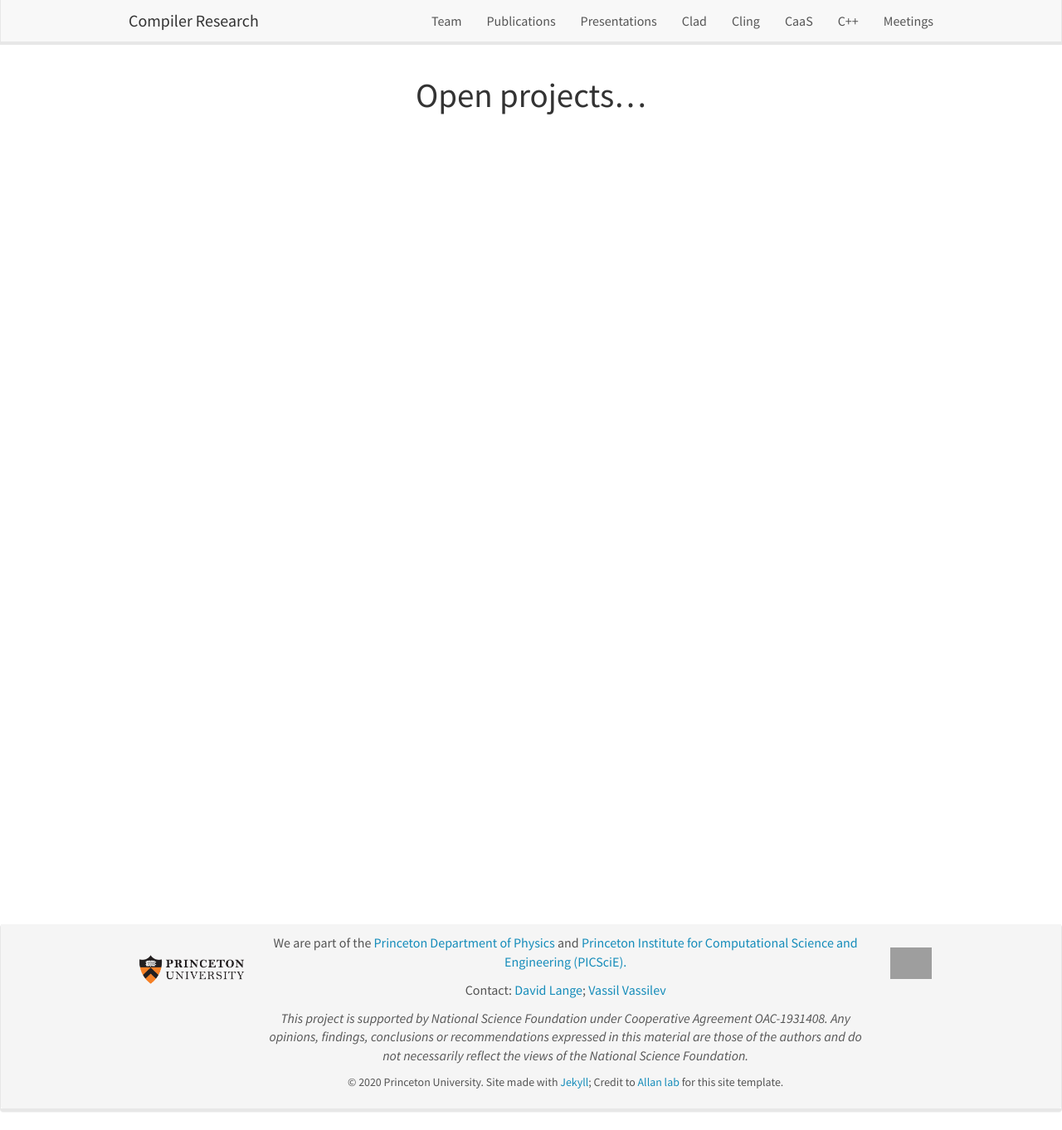
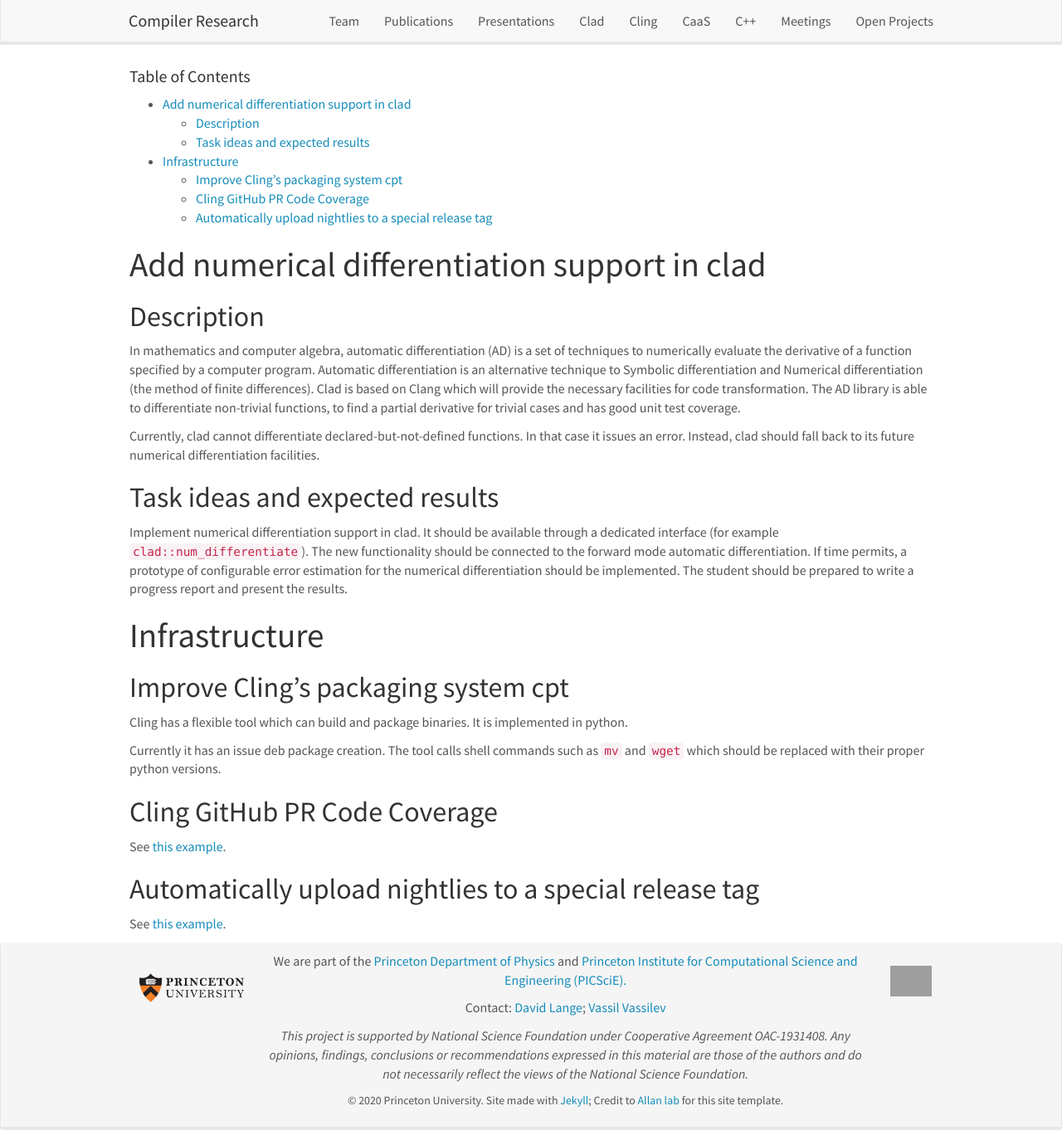
Before and after one commit to vgvassilev/clad, a Jekyll site: the page built from _pages/open_projects.md, in a window 1280 px wide and 1362 px high. Shown: the whole window at 83% size. Built offline with Jekyll 4.4.1, drawn with Linux system fonts in a browser that asks for light colours; nearby versions of some CDN libraries; grey boxes are pictures that could not be loaded.

Commit message:
Add open projects page.

```diff
--- a/_includes/header.html
+++ b/_includes/header.html
@@ -22,6 +22,7 @@
 		<li><a href="{{ site.url }}{{ site.baseurl }}/caas">CaaS</a></li>
 		<li><a href="{{ site.url }}{{ site.baseurl }}/cpp">C++</a></li>
 		<li><a href="{{ site.url }}{{ site.baseurl }}/meetings">Meetings</a></li>
+                <li><a href="{{ site.url }}{{ site.baseurl }}/open_projects">Open Projects</a></li>
 	  </ul>
 	</div>
   </div>
--- a/_pages/open_projects.md
+++ b/_pages/open_projects.md
@@ -6,4 +6,55 @@ sitemap: false
 permalink: /open_projects
 ---
 
-# Open projects...
+<nav>
+  <h4>Table of Contents</h4>
+  * this unordered seed list will be replaced by toc as unordered list
+  {:toc}
+</nav>
+
+
+# Add numerical differentiation support in clad
+
+## Description
+
+In mathematics and computer algebra, automatic differentiation (AD) is a set of
+techniques to numerically evaluate the derivative of a function specified by a
+computer program. Automatic differentiation is an alternative technique to
+Symbolic differentiation and Numerical differentiation (the method of finite
+differences). Clad is based on Clang which will provide the necessary facilities
+for code transformation. The AD library is able to differentiate non-trivial
+functions, to find a partial derivative for trivial cases and has good unit test
+coverage.
+
+Currently, clad cannot differentiate declared-but-not-defined functions.
+In that case it issues an error. Instead, clad should fall back to its future
+numerical differentiation facilities.
+
+## Task ideas and expected results
+
+Implement numerical differentiation support in clad. It should be available
+through a dedicated interface (for example `clad::num_differentiate`).
+The new functionality should be connected to the forward mode automatic
+differentiation. If time permits, a prototype of configurable error estimation
+for the numerical differentiation should be implemented. The student should be
+prepared to write a progress report and present the results.
+
+# Infrastructure
+
+## Improve Cling's packaging system cpt
+
+Cling has a flexible tool which can build and package binaries. It is
+implemented in python.
+
+Currently it has an issue deb package creation. The tool calls shell commands
+such as  `mv` and  `wget` which should be replaced with their proper python
+versions.
+
+
+## Cling GitHub PR Code Coverage
+
+See [this example](https://github.com/vgvassilev/clad/blob/master/.travis.yml#L824).
+
+## Automatically upload nightlies to a special release tag
+
+See [this example](https://github.com/vgvassilev/cling/blob/master/.travis.yml#L192-L214).
```
Also changed, not shown: _pages/openings.md (line endings or trailing spaces).
